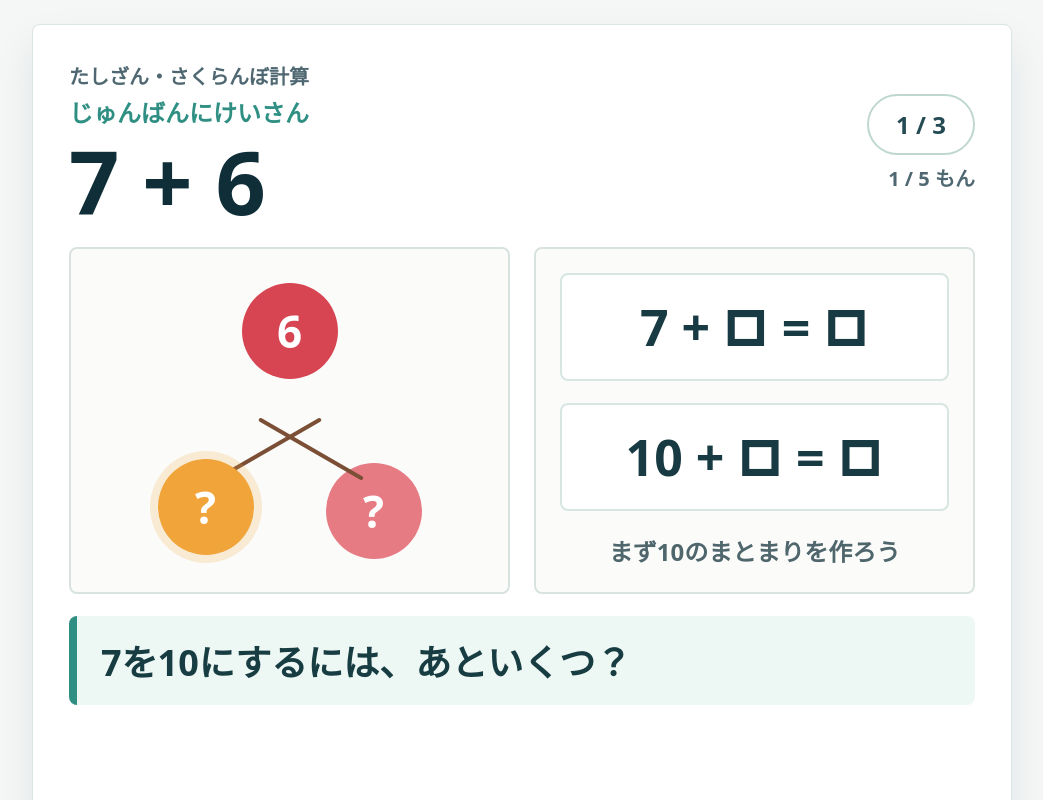
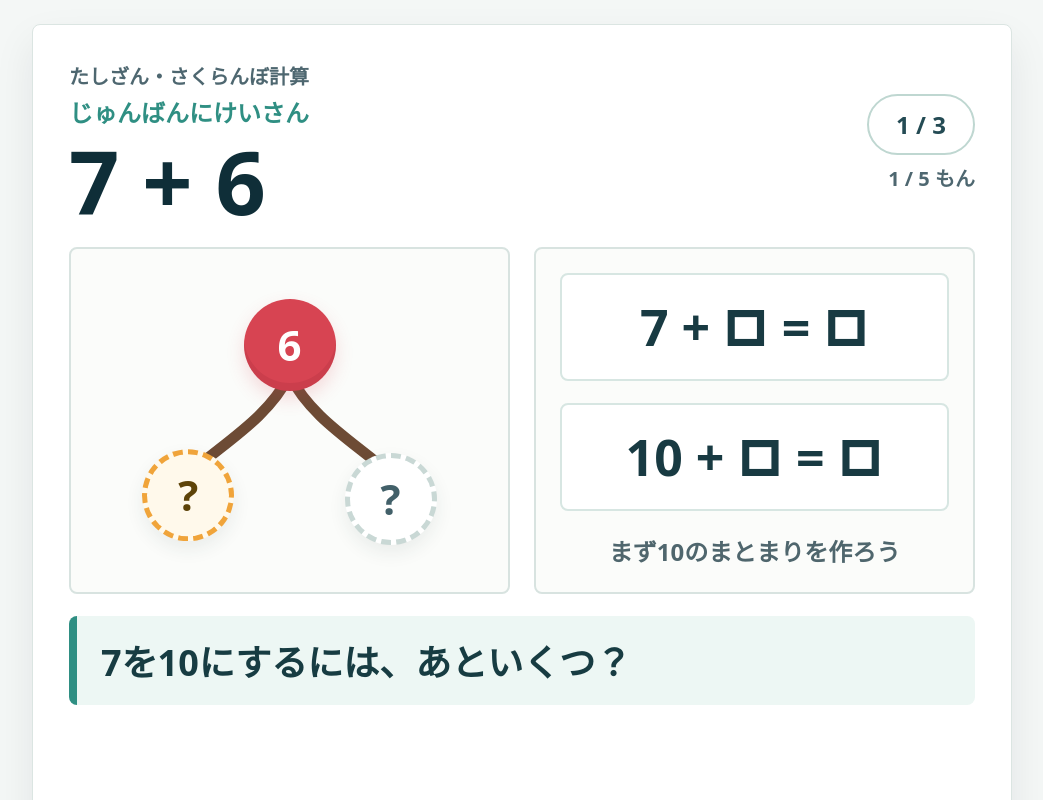
Before and after one commit to juntack/math-cherry-practice, a React (Vite) app: page / in a window 1280 px wide. Both pictures are taken after a click on the button "はじめる". Shown: the top 800 px of the page, without its empty margins (118-1161 px from the left). Built offline with nearby package versions, Linux system fonts and the light colour scheme.

Commit message:
Improve cherry diagram appearance

```diff
--- a/src/styles.css
+++ b/src/styles.css
@@ -171,71 +171,105 @@ h1 {
 
 .cherry-card {
   display: grid;
-  grid-template-rows: auto 84px auto;
-  justify-items: center;
-  align-content: center;
+  place-items: center;
 }
 
-.cherry-parent,
-.cherry-number {
-  width: 96px;
-  height: 96px;
+.cherry-diagram {
+  width: min(100%, 390px);
+  aspect-ratio: 360 / 260;
+  position: relative;
+}
+
+.cherry-branches {
+  width: 100%;
+  height: 100%;
+  position: absolute;
+  inset: 0;
+  overflow: visible;
+}
+
+.cherry-branches path {
+  fill: none;
+  stroke: #6d4b35;
+  stroke-width: 10;
+  stroke-linecap: round;
+}
+
+.cherry-node {
+  width: 92px;
+  height: 92px;
   display: grid;
   place-items: center;
+  position: absolute;
   border-radius: 50%;
   color: #ffffff;
-  font-size: 44px;
+  font-size: 42px;
   font-weight: 900;
+  line-height: 1;
+  transform: translate(-50%, -50%);
+  z-index: 1;
 }
 
 .cherry-parent {
+  top: 23%;
+  left: 50%;
   background: #d74452;
-}
-
-.branches {
-  width: 250px;
-  height: 84px;
-  position: relative;
-}
-
-.branches span {
-  width: 120px;
-  height: 4px;
-  position: absolute;
-  top: 38px;
-  background: #7b4f35;
-  border-radius: 999px;
-}
-
-.branches span:first-child {
-  left: 36px;
-  transform: rotate(-30deg);
-  transform-origin: right center;
-}
-
-.branches span:last-child {
-  right: 36px;
-  transform: rotate(30deg);
-  transform-origin: left center;
-}
-
-.cherry-children {
-  display: flex;
-  gap: 72px;
+  box-shadow:
+    inset 0 -8px 0 rgba(112, 23, 32, 0.12),
+    0 8px 18px rgba(215, 68, 82, 0.18);
 }
 
 .cherry-number {
-  background: #e77b84;
+  top: 78%;
+  background: #eb7783;
+  box-shadow:
+    inset 0 -8px 0 rgba(132, 29, 40, 0.1),
+    0 8px 18px rgba(235, 119, 131, 0.18);
   transition:
     transform 160ms ease,
     box-shadow 160ms ease,
     background 160ms ease;
 }
 
+.cherry-left {
+  left: 24%;
+}
+
+.cherry-right {
+  left: 76%;
+}
+
+.cherry-number span {
+  width: 56px;
+  height: 56px;
+  display: grid;
+  place-items: center;
+}
+
+.cherry-number span:only-child {
+  border-radius: 8px;
+}
+
 .cherry-number.active {
   background: #f0a43a;
-  box-shadow: 0 0 0 8px rgba(240, 164, 58, 0.2);
-  transform: translateY(-4px);
+  box-shadow:
+    inset 0 -8px 0 rgba(119, 73, 8, 0.1),
+    0 0 0 10px rgba(240, 164, 58, 0.18),
+    0 10px 22px rgba(240, 164, 58, 0.22);
+  transform: translate(-50%, -54%);
+}
+
+.cherry-number.empty {
+  border: 5px dashed #c9d8d5;
+  background: #ffffff;
+  color: #426069;
+  box-shadow: 0 8px 18px rgba(37, 59, 65, 0.08);
+}
+
+.cherry-number.empty.active {
+  border-color: #f0a43a;
+  background: #fff9eb;
+  color: #5d4308;
 }
 
 .equation-panel {
--- a/src/ui/components/CherryDiagram.tsx
+++ b/src/ui/components/CherryDiagram.tsx
@@ -15,23 +15,50 @@ export function CherryDiagram({
 }: CherryDiagramProps) {
   return (
     <div className="cherry-card" aria-label={`${parent}のさくらんぼ図`}>
-      <div className="cherry-parent">{parent}</div>
-      <div className="branches" aria-hidden="true">
-        <span />
-        <span />
-      </div>
-      <div className="cherry-children">
-        <CherryNumber active={activeTarget === "cherry_left"} value={leftValue} />
-        <CherryNumber active={activeTarget === "cherry_right"} value={rightValue} />
+      <div className="cherry-diagram">
+        <svg
+          className="cherry-branches"
+          viewBox="0 0 360 260"
+          aria-hidden="true"
+          focusable="false"
+        >
+          <path d="M 180 88 C 160 128, 120 150, 86 180" />
+          <path d="M 180 88 C 200 128, 240 150, 274 180" />
+        </svg>
+        <div className="cherry-node cherry-parent">{parent}</div>
+        <CherryNumber
+          className="cherry-left"
+          active={activeTarget === "cherry_left"}
+          value={leftValue}
+        />
+        <CherryNumber
+          className="cherry-right"
+          active={activeTarget === "cherry_right"}
+          value={rightValue}
+        />
       </div>
     </div>
   );
 }
 
-function CherryNumber({ active, value }: { active: boolean; value?: number }) {
+function CherryNumber({
+  active,
+  className,
+  value
+}: {
+  active: boolean;
+  className: string;
+  value?: number;
+}) {
+  const empty = value === undefined;
+
   return (
-    <div className={active ? "cherry-number active" : "cherry-number"}>
-      {value ?? "?"}
+    <div
+      className={`cherry-node cherry-number ${className} ${active ? "active" : ""} ${
+        empty ? "empty" : ""
+      }`}
+    >
+      <span>{value ?? "?"}</span>
     </div>
   );
 }
```
Also changed, not shown: 1 other file (tests, documents, lock files or other folders).
